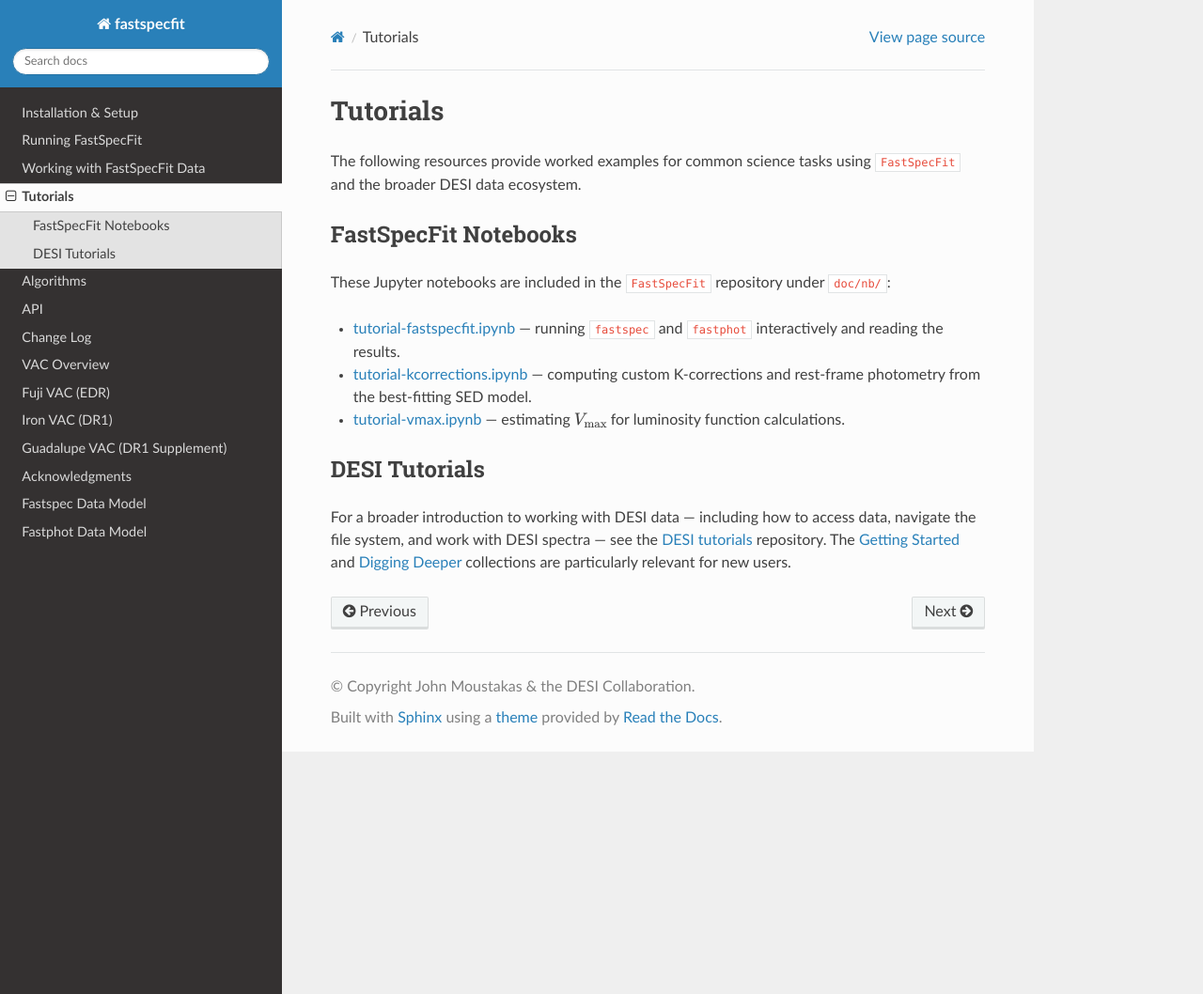
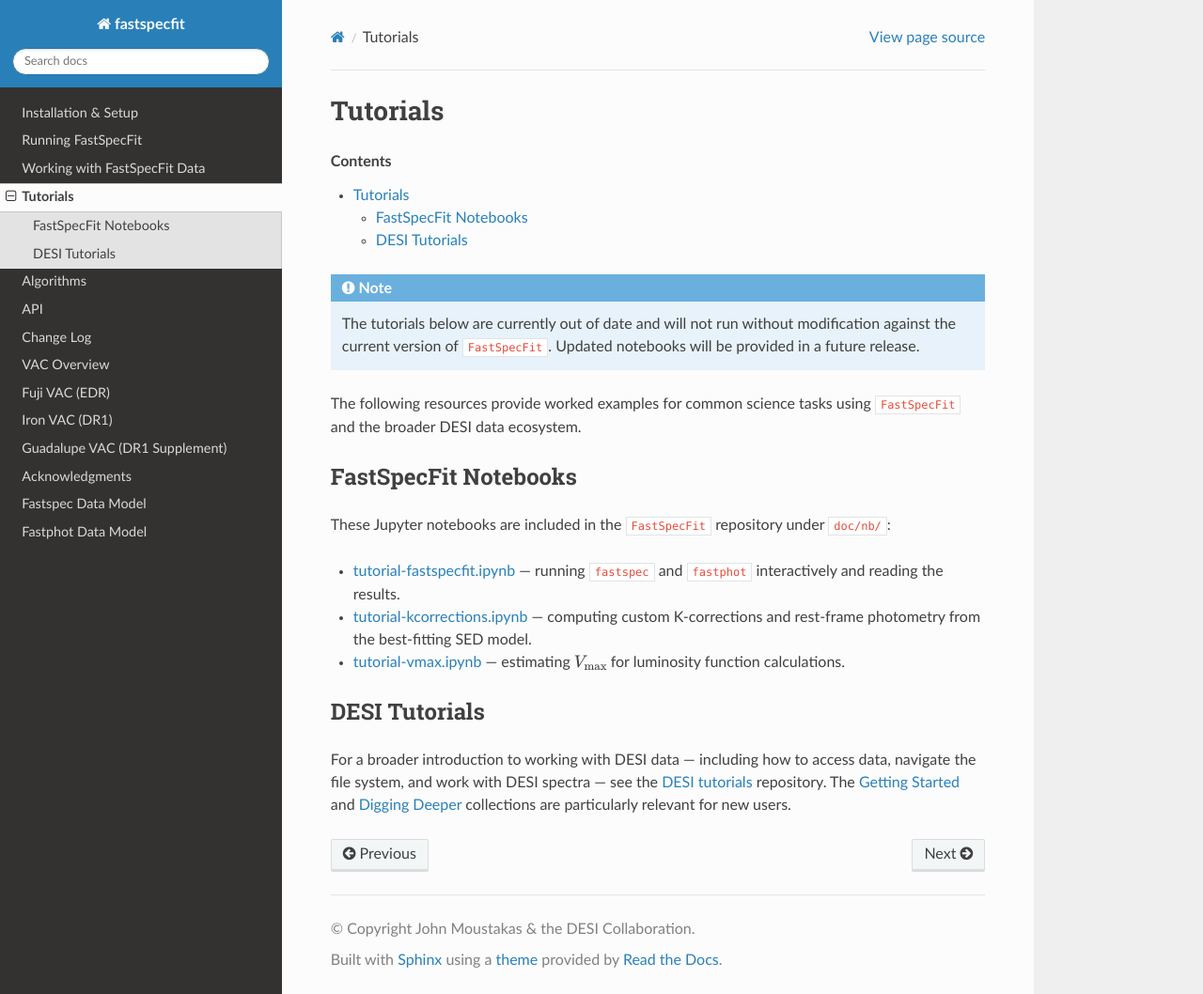
Before and after one commit to desihub/fastspecfit, a Sphinx documentation site: the page built from doc/tutorials.rst, in a window 1280 px wide and 1058 px high. Shown: the whole window at 94% size. Built offline with Sphinx 7.4.7 and the Read the Docs theme 3.1.0, drawn with Linux system fonts in a browser that asks for light colours.

Commit message:
Add TOC and deprecation note to tutorials.rst
Co-Authored-By: Claude Sonnet 4.6 <noreply@anthropic.com>

```diff
--- a/doc/tutorials.rst
+++ b/doc/tutorials.rst
@@ -2,6 +2,15 @@
 
 Tutorials
 =========
+
+.. contents:: Contents
+    :depth: 2
+
+.. note::
+
+   The tutorials below are currently out of date and will not run without
+   modification against the current version of ``FastSpecFit``. Updated
+   notebooks will be provided in a future release.
 
 The following resources provide worked examples for common science tasks using
 ``FastSpecFit`` and the broader DESI data ecosystem.
```
